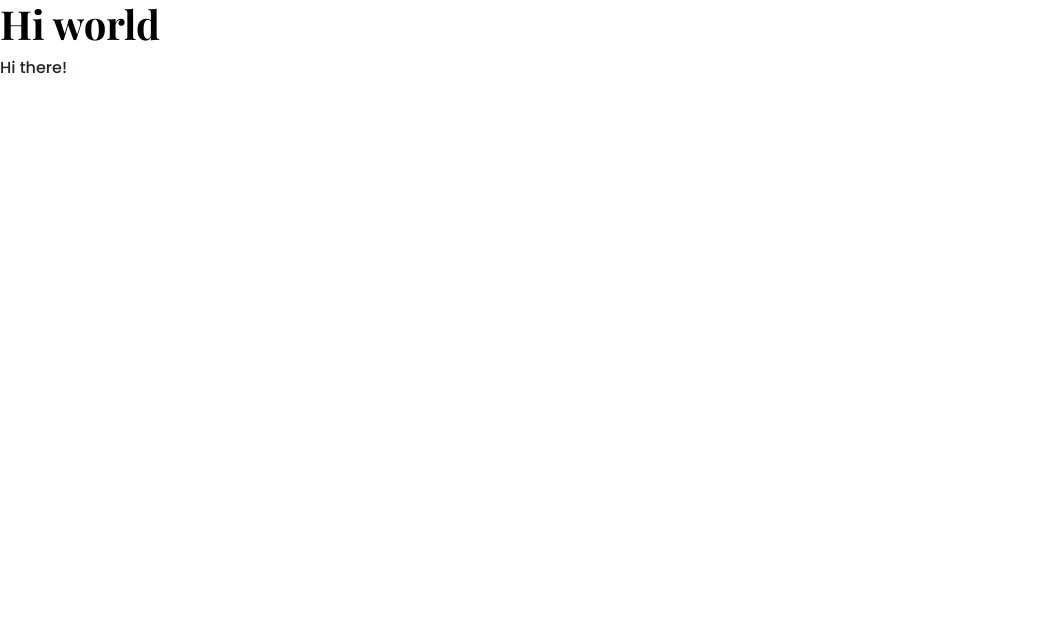
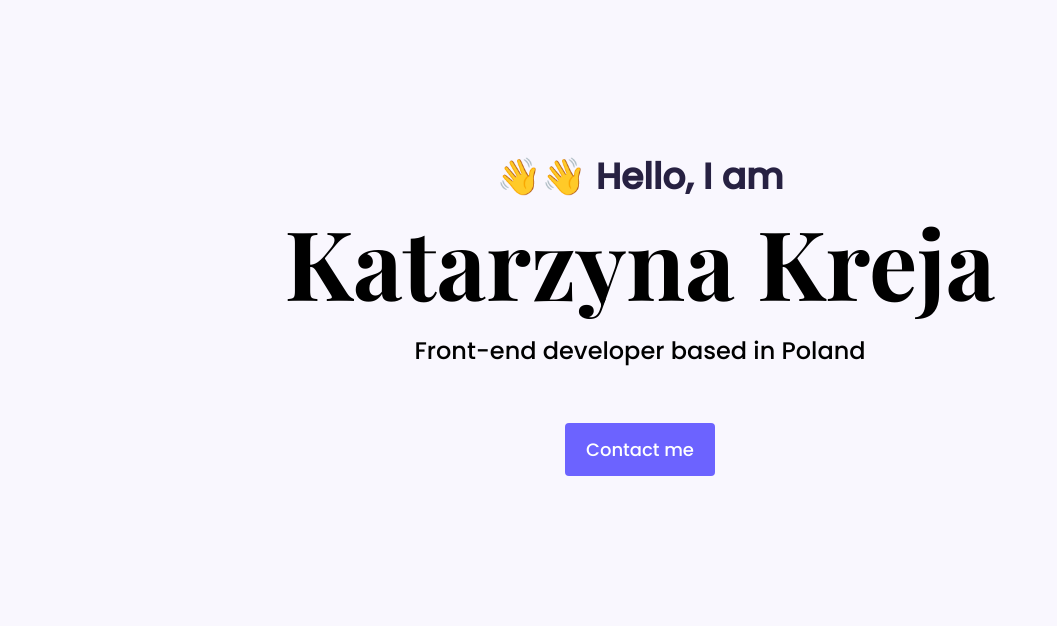
Before and after one commit to KatarzynaKreja/portfolio-project, a plain HTML site: page index.html in a window 1280 px wide. Shown: the whole page, without its empty margins (0-1057 px from the left). Drawn offline with nearby package versions, Linux system fonts and the light colour scheme.

Commit message:
page hero creation and styling

```diff
--- a/index.html
+++ b/index.html
@@ -1,20 +1,34 @@
 <!DOCTYPE html>
 <html lang="en">
-<head>
-    <script src="https://kit.fontawesome.com/5214be426e.js" crossorigin="anonymous"></script>
-    <link href="https://cdn.jsdelivr.net/npm/bootstrap@5.0.2/dist/css/bootstrap.min.css" rel="stylesheet" integrity="sha384-EVSTQN3/azprG1Anm3QDgpJLIm9Nao0Yz1ztcQTwFspd3yD65VohhpuuCOmLASjC" crossorigin="anonymous">
-    <meta charset="UTF-8">
-    <meta http-equiv="X-UA-Compatible" content="IE=edge">
-    <meta name="viewport" content="width=device-width, initial-scale=1.0">
+  <head>
+    <script
+      src="https://kit.fontawesome.com/5214be426e.js"
+      crossorigin="anonymous"
+    ></script>
+    <link
+      href="https://cdn.jsdelivr.net/npm/bootstrap@5.0.2/dist/css/bootstrap.min.css"
+      rel="stylesheet"
+      integrity="sha384-EVSTQN3/azprG1Anm3QDgpJLIm9Nao0Yz1ztcQTwFspd3yD65VohhpuuCOmLASjC"
+      crossorigin="anonymous"
+    />
+    <meta charset="UTF-8" />
+    <meta http-equiv="X-UA-Compatible" content="IE=edge" />
+    <meta name="viewport" content="width=device-width, initial-scale=1.0" />
     <title>Document</title>
-    <link rel="preconnect" href="https://fonts.googleapis.com">
-<link rel="preconnect" href="https://fonts.gstatic.com" crossorigin>
-<link href="https://fonts.googleapis.com/css2?family=Playfair+Display:wght@700&family=Poppins:ital,wght@0,500;1,700&display=swap" rel="stylesheet">
-<link rel="stylesheet" href="/styles/portfolio.css">
-</head>
-<body>
-    <h1>Hi world</h1>
-    <script src="https://cdn.jsdelivr.net/npm/bootstrap@5.0.2/dist/js/bootstrap.bundle.min.js" integrity="sha384-MrcW6ZMFYlzcLA8Nl+NtUVF0sA7MsXsP1UyJoMp4YLEuNSfAP+JcXn/tWtIaxVXM" crossorigin="anonymous"></script>
-<p>Hi there!</p>
-</body>
+    <link rel="preconnect" href="https://fonts.googleapis.com" />
+    <link rel="preconnect" href="https://fonts.gstatic.com" crossorigin />
+    <link
+      href="https://fonts.googleapis.com/css2?family=Playfair+Display:wght@700&family=Poppins:ital,wght@0,500;1,700&display=swap"
+      rel="stylesheet"
+    />
+    <link rel="stylesheet" href="/styles/portfolio.css" />
+  </head>
+  <body>
+    <div class="hero">
+      <p>👋👋 Hello, I am</p>
+      <h1>Katarzyna Kreja</h1>
+      <h2 class="mb-5">Front-end developer based in Poland</h2>
+      <div><a href="#" class="btn btn-branding">Contact me </a></div>
+    </div>
+  </body>
 </html>
--- a/styles/portfolio.css
+++ b/styles/portfolio.css
@@ -1,8 +1,50 @@
+:root {
+  --secondary-color: #f9f7fe;
+  --branding-color: #6c63ff;
+  --default-font-family: "Poppins", sans-serif;
+  --heading-font-family: "Playfair Display", serif;
+}
+body {
+  font-family: var(--default-font-family);
+}
+
+h1,
+h2,
+h3,
+h4,
+h5 {
+  color: black;
+  font-weight: bold;
+  font-family: var(--heading-font-family);
+}
+p {
+  font-family: var(--default-font-family);
+}
 h1 {
-    color: black;
-    font-weight: bold;
-    font-family: 'Playfair Display', serif;
+  font-size: 96px;
 }
-p{
-    font-family:  'Poppins', sans-serif; ;
+.hero {
+  background: var(--secondary-color);
+  text-align: center;
+  padding: 150px 30px;
 }
+.hero p {
+  font-size: 36px;
+  font-weight: bold;
+  margin: 0;
+  color: #272142;
+}
+.hero h2 {
+  font-family: var(--default-font-family);
+  font-weight: normal;
+  font-size: 24px;
+  line-height: 2;
+}
+.btn-branding {
+  background: var(--branding-color);
+  border-radius: 4px;
+  color: white;
+  font-size: 18px;
+  line-height: 27px;
+  padding: 12px 20px;
+}
```
